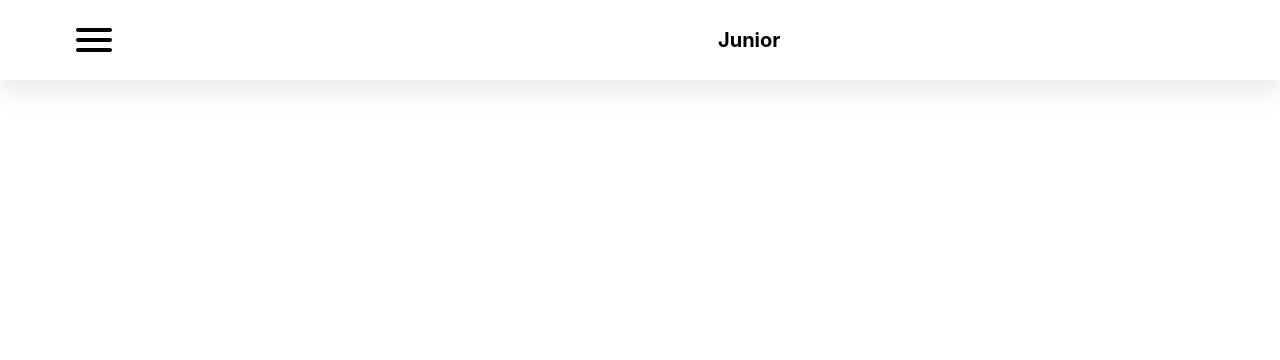
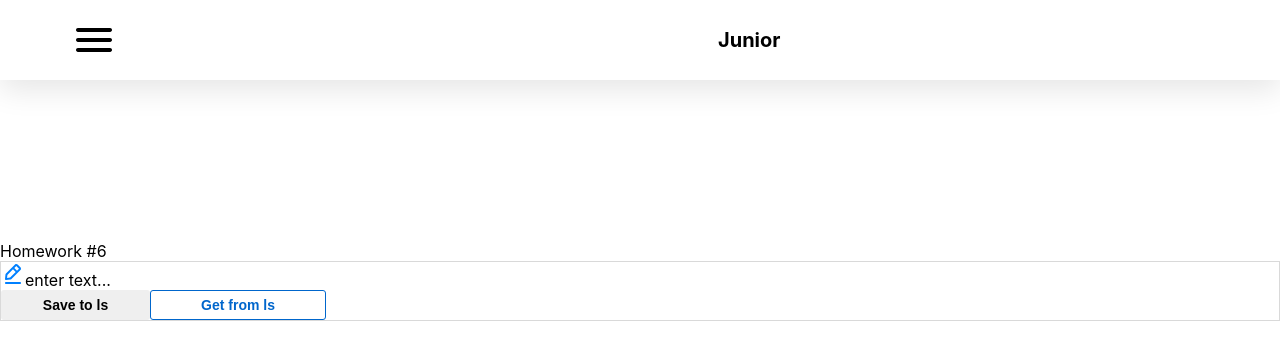
Before and after one commit to Bohdan2909/home-work, a React (Create React App) app: page /#/junior in a window 1280 px wide. Shown: the top 360 px of the page. Built offline with nearby package versions, Linux system fonts and the light colour scheme.

Commit message:
finished task 6 modified

```diff
--- a/src/s1-main/App.tsx
+++ b/src/s1-main/App.tsx
@@ -1,6 +1,7 @@
 import React from 'react'
 import s from './App.module.css'
 import HW5 from '../s2-homeworks/hw05/HW5';
+
 
 function App() {
     return (
@@ -14,6 +15,7 @@ function App() {
             {/*при выполнении дз 5 и более - закомментировать здесь дз 1-4, так как они есть внутри дз 5*/}
             {/* eslint-disable-next-line react/jsx-no-undef */}
             <HW5/>
+
         </div>
     )
 }
--- a/src/s2-homeworks/hw05/pages/Junior.tsx
+++ b/src/s2-homeworks/hw05/pages/Junior.tsx
@@ -1,4 +1,5 @@
 import React from 'react'
+import HW6 from '../../hw06/HW6';
 // import HW6 from '../../hw06/HW6'
 // import HW7 from '../../hw07/HW7'
 // import HW8 from '../../hw08/HW8'
@@ -7,7 +8,7 @@ import React from 'react'
 function Junior() {
     return (
         <div id={'hw5-page-junior'}>
-            {/*<HW6 />*/}
+            <HW6 />
             {/*<HW7 />*/}
             {/*<HW8 />*/}
             {/*<HW9 />*/}
--- a/src/s2-homeworks/hw06/HW6.tsx
+++ b/src/s2-homeworks/hw06/HW6.tsx
@@ -1,4 +1,4 @@
-import React, { useState } from 'react'
+import React, {useEffect, useState} from 'react'
 import SuperEditableSpan from './common/c4-SuperEditableSpan/SuperEditableSpan'
 import { restoreState, saveState } from './localStorage/localStorage'
 import s2 from '../../s1-main/App.module.css'
@@ -20,7 +20,8 @@ const HW6 = () => {
     const restore = () => {
         // делают студенты
 
-    }
+        setValue( restoreState('hw6-editable-span-value', value))    }
+
 
     return (
         <div id={'hw6'}>
--- a/src/s2-homeworks/hw06/common/c4-SuperEditableSpan/SuperEditableSpan.tsx
+++ b/src/s2-homeworks/hw06/common/c4-SuperEditableSpan/SuperEditableSpan.tsx
@@ -42,18 +42,18 @@ const SuperEditableSpan: React.FC<SuperEditableSpanType> = (
 
     const onEnterCallback = () => {
         // выключить editMode при нажатии Enter // делают студенты
-
+        setEditMode(false)
         onEnter?.()
     }
     const onBlurCallback = (e: React.FocusEvent<HTMLInputElement>) => {
         // выключить editMode при нажатии за пределами инпута // делают студенты
+        setEditMode(false)
 
         onBlur?.(e)
     }
-    const onDoubleClickCallBack = (
-        e: React.MouseEvent<HTMLSpanElement, MouseEvent>
-    ) => {
+    const onDoubleClickCallBack = (e: React.MouseEvent<HTMLSpanElement, MouseEvent>) => {
         // включить editMode при двойном клике // делают студенты
+        setEditMode(true)
 
         onDoubleClick?.(e)
     }
```
